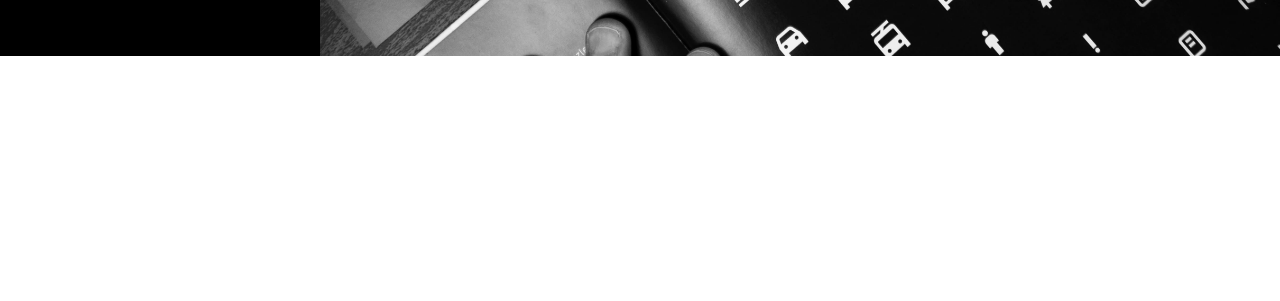
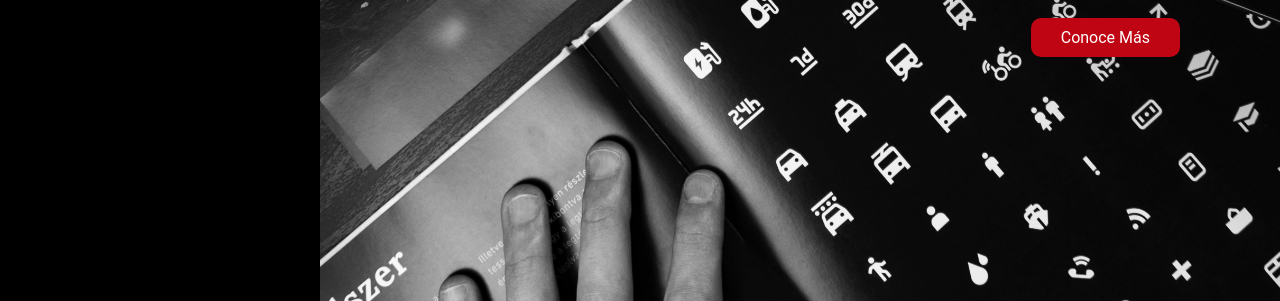
Before and after one commit to FrancoSDuran/comisi-n-n-m46935-francosantiagoduran-trabajofinal, a plain HTML site: page index.html in a window 1280 px wide. Shown: the part 663-964 px from the top of the page. Before the commit the page ends 800 px from the top, so only its background shows below. Drawn offline with Linux system fonts and the light colour scheme.

Commit message:
pantalla index

```diff
--- a/css/styles.css
+++ b/css/styles.css
@@ -33,7 +33,7 @@ width: 60%;
 .mainIndex{
     background-color: black;
     width: 100%;
-    height: 40.625rem;
+    height: 100%;
     font-family: 'Roboto', sans-serif;
     background-image:url(../assets/img/fondo-pro.jpg);
     background-position: 100%;
@@ -42,7 +42,7 @@ width: 60%;
     color: white;
     display: grid;
     grid-template-columns: 1fr 1fr 1fr 1fr;
-    grid-template-rows: 6.25rem 1fr 1fr;
+    grid-template-rows: 7rem 1fr 21rem;
     grid-template-areas:
     "item1 item1 item1 item1"
     "redSo titulo titulo titulo"
@@ -57,9 +57,8 @@ width: 60%;
     grid-area: conoce;
     display: flex;
     align-items: start;
-    margin: 0rem 2.5rem;
     justify-content: right;
-    padding: 0rem;
+    padding: 3rem 5rem 0rem 0rem;
 }
 .redesPricipal{
     grid-area: redSo;
```
